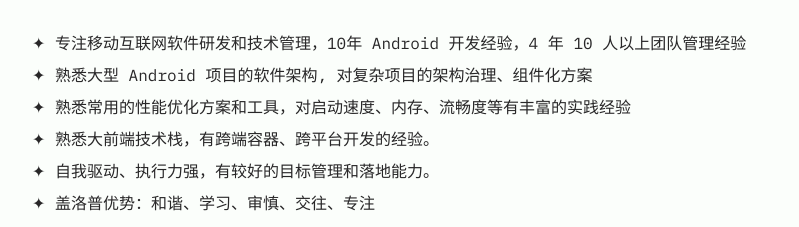
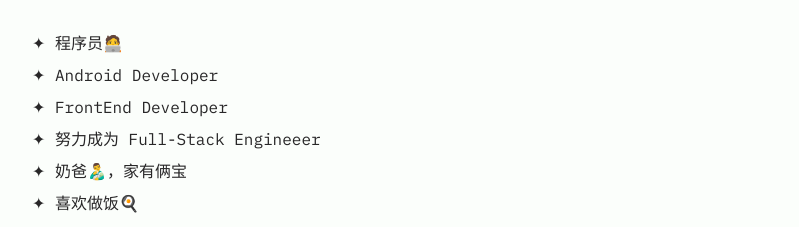
Before and after one commit to imesong/astroblog, an Astro site: page / in a window 1280 px wide. Shown: the part 314-541 px from the top of the page, without its empty margins (240-1039 px from the left). Built offline with nearby package versions, Linux system fonts and the light colour scheme; Astro itself is replaced by a stand-in of ours; some packages are replaced by stand-ins of ours.

Commit message:
feat: update index config

```diff
--- a/src/content/blog/2019summary.md
+++ b/src/content/blog/2019summary.md
@@ -4,7 +4,7 @@ author: imesong
 pubDatetime: 2020-01-06 22:40:15
 modDatetime: 2020-01-06 22:40:15
 slug: 2019summary
-featured: true
+featured: false
 draft: false
 tags:
   - summary
--- a/src/content/blog/MEM-MBA-英语考试大纲.md
+++ b/src/content/blog/MEM-MBA-英语考试大纲.md
@@ -4,7 +4,7 @@ author: imesong
 pubDatetime: 2023-05-01
 modDatetime: 2023-05-01
 slug: MEM-MBA-英语考试大纲
-featured: true
+featured: false
 draft: false
 tags:
   - mem
--- a/src/content/blog/MEM-管理类综合考试大纲.md
+++ b/src/content/blog/MEM-管理类综合考试大纲.md
@@ -4,7 +4,7 @@ author: imesong
 pubDatetime: 2023-05-01
 modDatetime: 2023-05-01
 slug: MEM-管理类综合考试大纲
-featured: true
+featured: false
 draft: false
 tags:
   - mem
--- a/src/content/blog/hexo迁移记录.md
+++ b/src/content/blog/hexo迁移记录.md
@@ -4,7 +4,7 @@ author: imesong
 pubDatetime: 2023-02-27 08:35:01
 modDatetime: 2023-02-27 08:35:01
 slug: hexo-迁移-升级记录
-featured: true
+featured: false
 draft: false
 tags:
   - blog
--- a/src/pages/index.astro
+++ b/src/pages/index.astro
@@ -40,19 +40,12 @@ const socialCount = SOCIALS.filter(social => social.active).length;
         </svg>
         <span class="sr-only">RSS Feed</span>
       </a>
-      <p>
-        ✦ 专注移动互联网软件研发和技术管理，10年 Android 开发经验，4 年 10
-        人以上团队管理经验
-      </p>
-      <p>✦ 熟悉大型 Android 项目的软件架构, 对复杂项目的架构治理、组件化方案</p>
-      <p>
-        ✦
-        熟悉常用的性能优化方案和工具，对启动速度、内存、流畅度等有丰富的实践经验
-      </p>
-      <p>✦ 熟悉大前端技术栈，有跨端容器、跨平台开发的经验。</p>
-      <p>✦ 自我驱动、执行力强，有较好的目标管理和落地能力。</p>
-      <p>✦ 盖洛普优势：和谐、学习、审慎、交往、专注</p>
-
+      <p>✦ 程序员🧑‍💻</p>
+      <p>✦ Android Developer</p>
+      <p>✦ FrontEnd Developer</p>
+      <p>✦ 努力成为 Full-Stack Engineeer</p>
+      <p>✦ 奶爸👨‍🍼，家有俩宝</p>
+      <p>✦ 喜欢做饭🍳</p>
       {
         // only display if at least one social link is enabled
         socialCount > 0 && (
```
